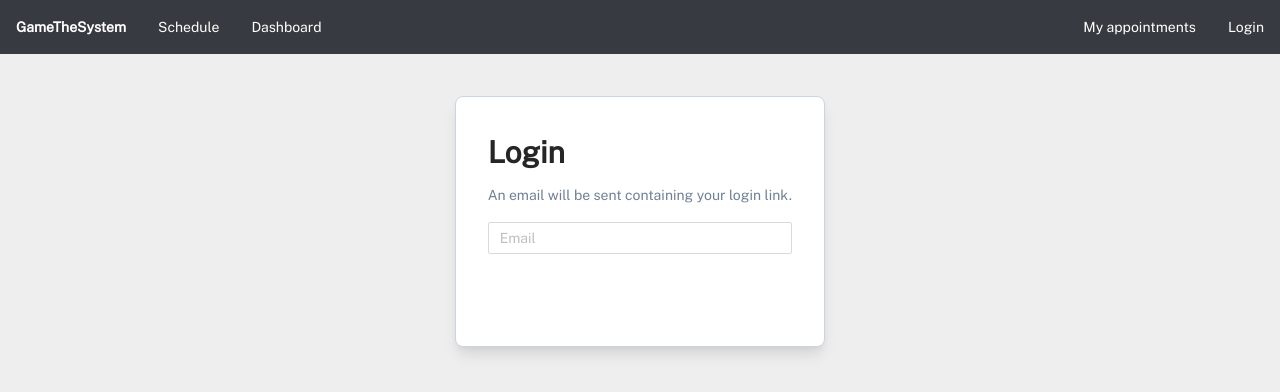
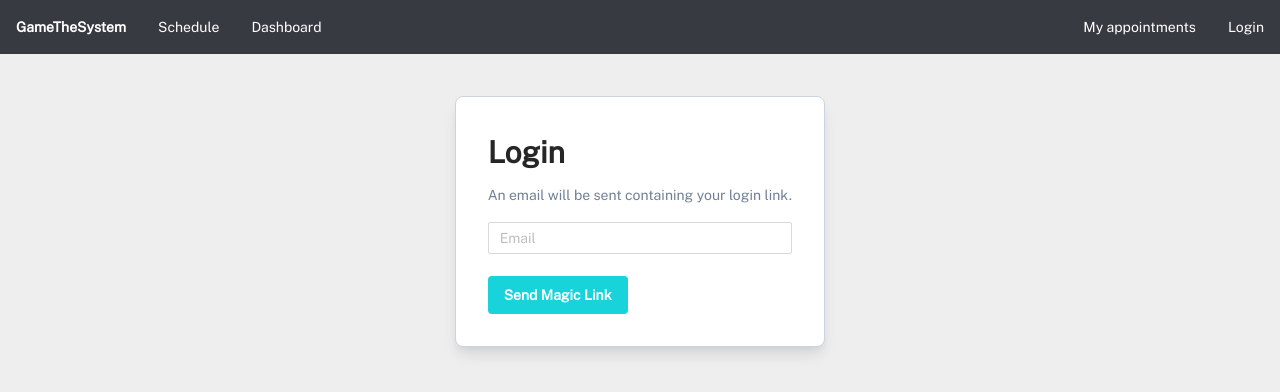
Before and after one commit to HACC2020/GameTheSystem, a Next.js app in the folder ui/: page /login in a window 1280 px wide. Shown: the top 392 px of the page. Built offline with nearby package versions, Linux system fonts and the light colour scheme.

Commit message:
feat: add bg accent color

```diff
--- a/ui/styles/globals.css
+++ b/ui/styles/globals.css
@@ -29,3 +29,7 @@ a {
 .accent-color {
   color: #19d3da;
 }
+
+.bg-accent-color {
+  background-color: #19d3da;
+}
```
